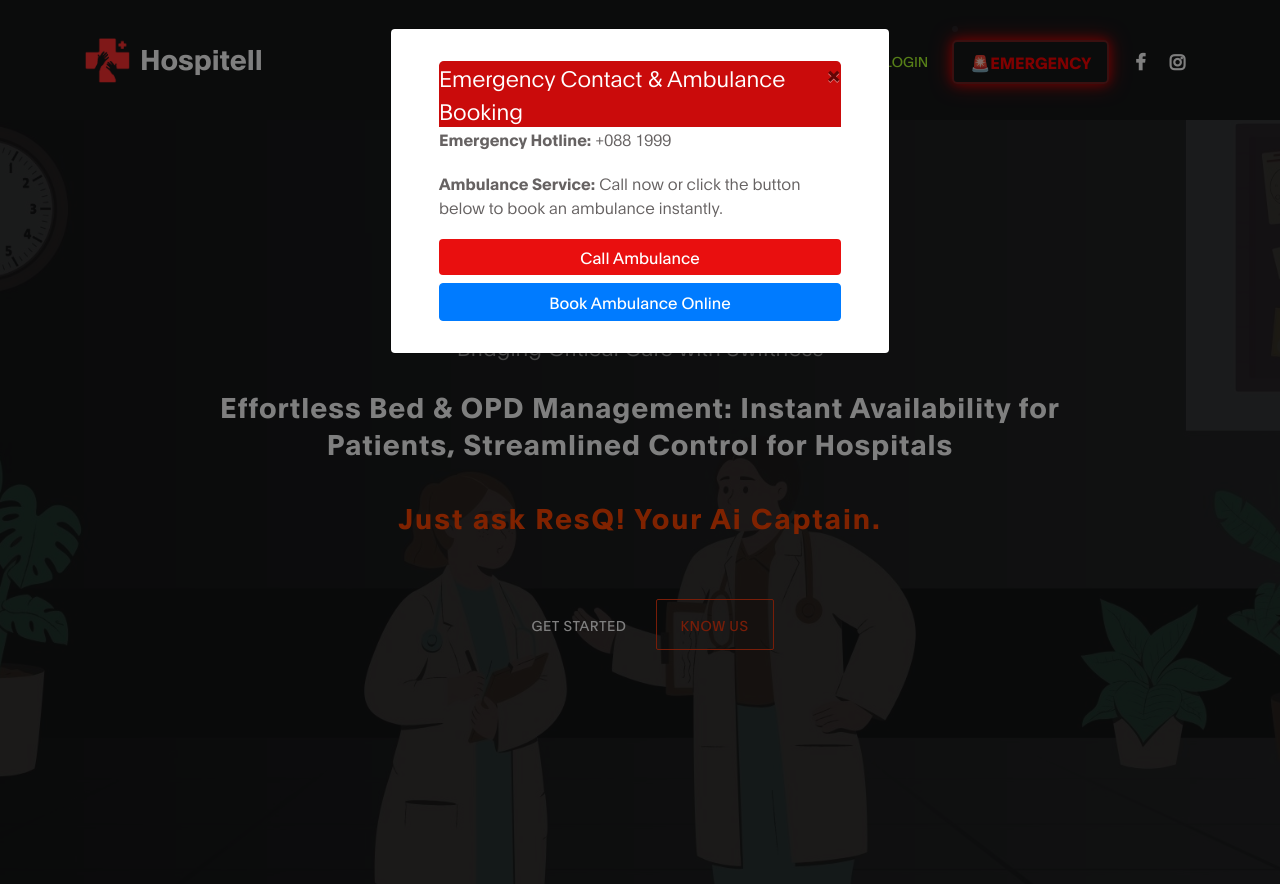
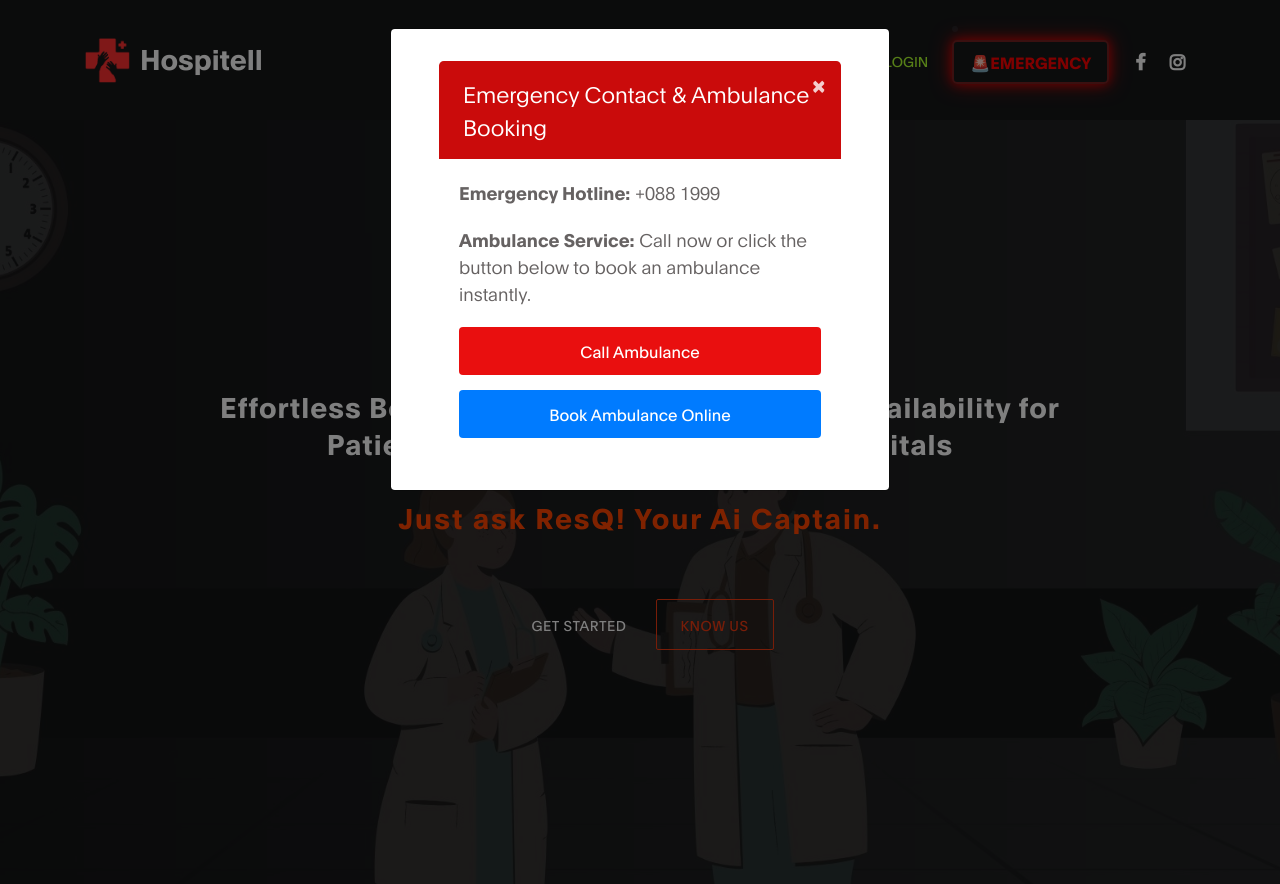
Before and after one commit to decode-soumyadipta/Hospitell_live_workspace, a Flask app: page / in a window 1280 px wide, after a click on "🚨EMERGENCY". Run offline with Flask 3, Linux system fonts and the light colour scheme; some libraries are stand-ins or nearby versions.

Commit message:
styled modal

```diff
--- a/static/css/tooplate-gymso-style.css
+++ b/static/css/tooplate-gymso-style.css
@@ -360,24 +360,71 @@ https://www.tooplate.com/view/2119-gymso-fitness
       text-decoration: none;
   }
 }
+/* Modal Header Styling */
 .modal-header {
   background-color: #ca0b0b;
   color: white;
+  border-bottom: none;
+  position: relative;
+  padding: 1rem 1.5rem;
+  border-top-left-radius: 0.3rem;
+  border-top-right-radius: 0.3rem;
+}
+
+/* Close button styling for better placement and cleaner look */
+.modal-header .close {
+  position: absolute;
+  top: 10px;
+  right: 15px;
+  color: white;
+  font-size: 1.5rem;
+  opacity: 0.8;
+  transition: opacity 0.3s;
+}
+
+.modal-header .close:hover {
+  opacity: 1;
+}
+
+/* Modal Body Styling */
+.modal-body {
+  padding: 20px;
+  font-size: 16px;
+  line-height: 1.6;
 }
 
 .modal-body p {
-  font-size: 16px;
   margin-bottom: 20px;
 }
 
+/* Call Ambulance Button Styling */
 .modal-body .btn-danger {
   background-color: #e90f0f;
+  color: white;
   border: none;
+  padding: 12px;
+  font-size: 16px;
+  margin-bottom: 15px;
 }
 
 .modal-body .btn-danger:hover {
   background-color: #c90404;
+  color:white;
 }
+
+/* Book Ambulance Button Styling */
+.modal-body .btn-primary {
+  background-color: #007bff;
+  color: white;
+  border: none;
+  padding: 12px;
+  font-size: 16px;
+}
+
+.modal-body .btn-primary:hover {
+  background-color: #0056b3;
+}
+
   .navbar .social-icon li a {
     color: var(--white-color);
   }
--- a/templates/index.html
+++ b/templates/index.html
@@ -109,7 +109,6 @@ https://www.tooplate.com/view/2119-gymso-fitness
 <div class="emergency-mobile-banner">
     <a href="#emergencyModal" data-toggle="modal">🚨 Emergency</a>
 </div>
-
 <!-- Emergency Modal -->
 <div class="modal fade" id="emergencyModal" tabindex="-1" role="dialog" aria-labelledby="emergencyModalLabel" aria-hidden="true">
     <div class="modal-dialog" role="document">
@@ -129,6 +128,7 @@ https://www.tooplate.com/view/2119-gymso-fitness
         </div>
     </div>
 </div>
+
 
             <!-- HERO -->
             <section
```
Lines whose indentation alone changed are shown as unchanged.
